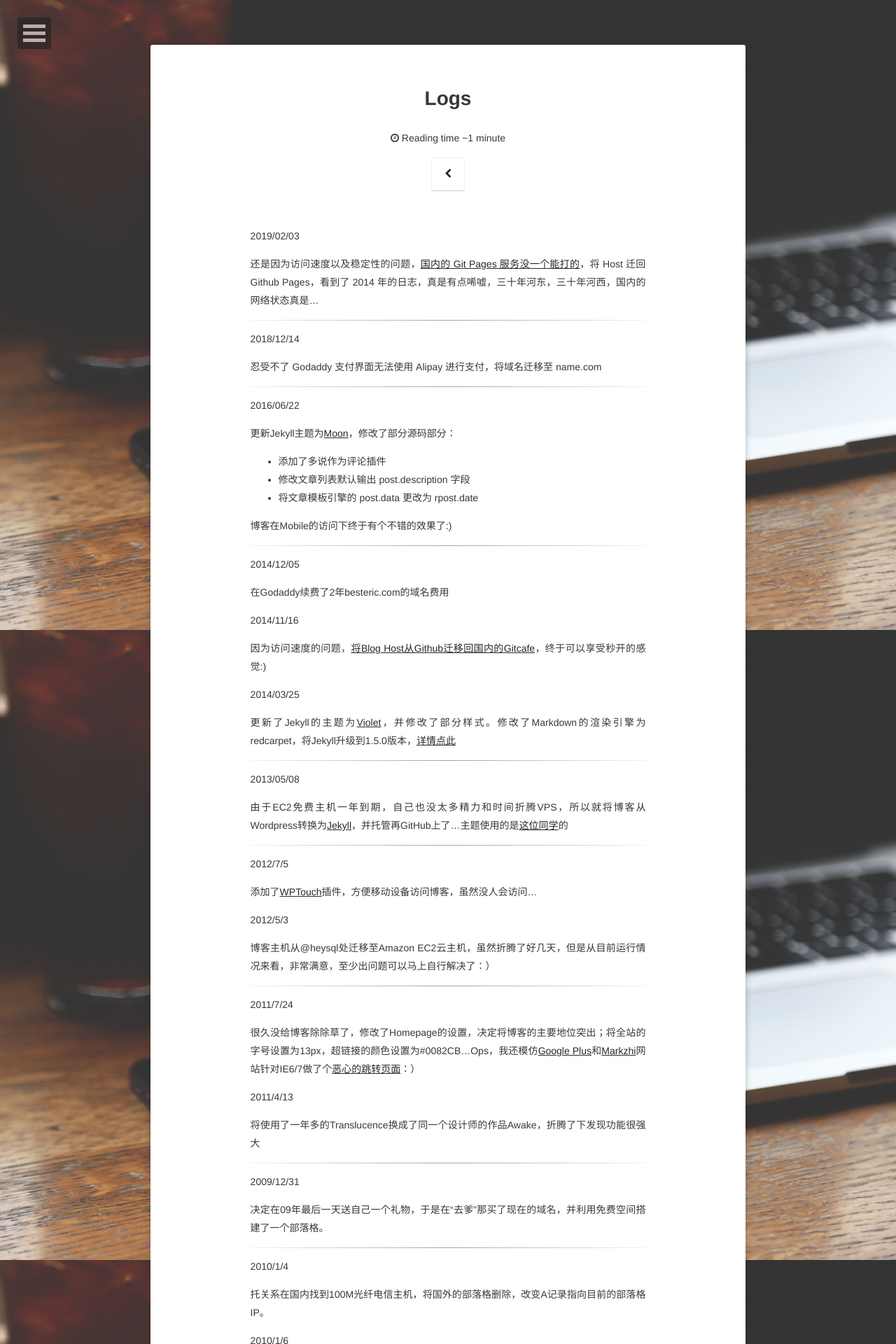
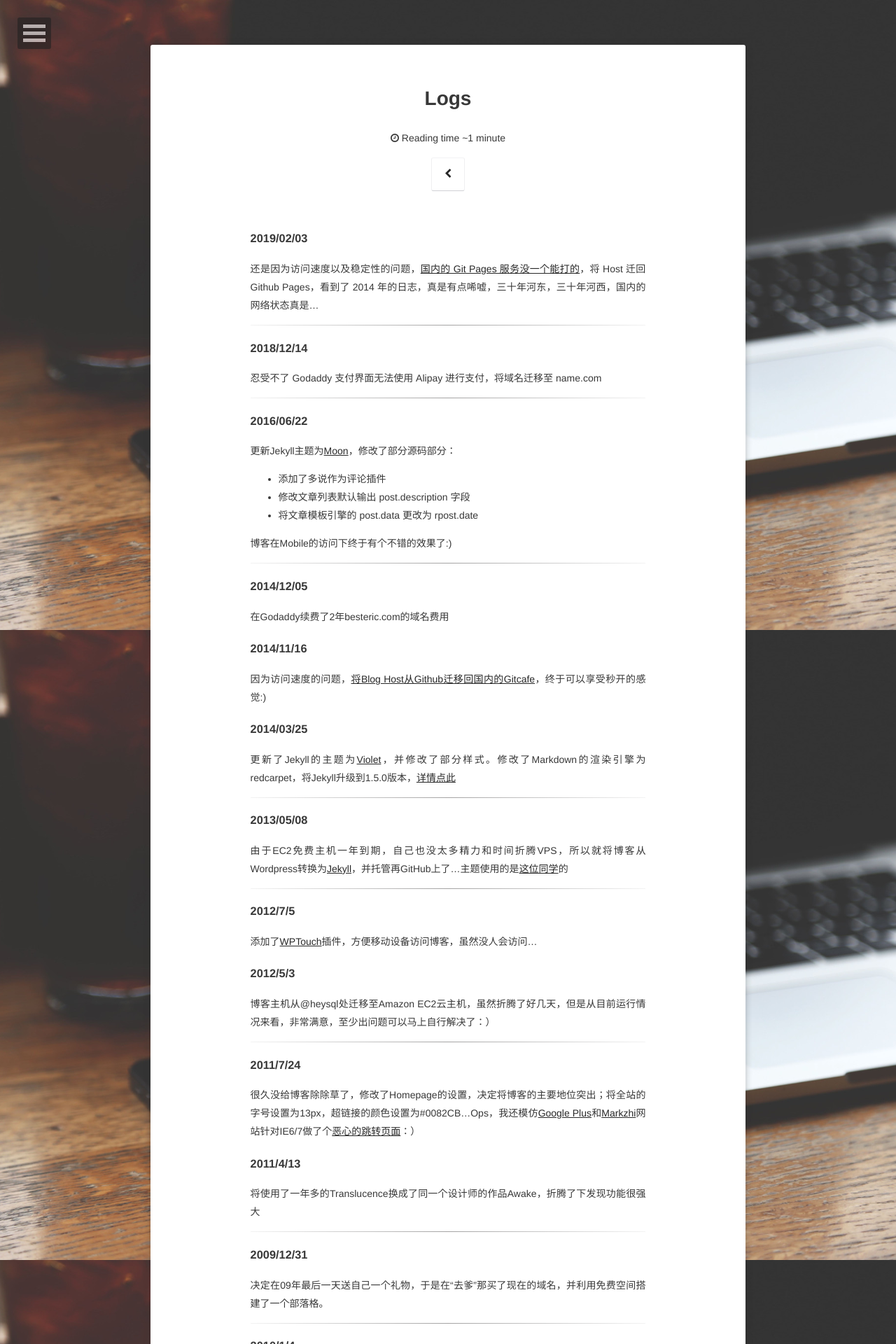
Before and after one commit to besteric/besteric.github.com, a Jekyll site: the page built from logs/index.markdown, in a window 1280 px wide. Shown: the top 1920 px of the page at 70% size. Built offline with Jekyll 4.4.1, drawn with Linux system fonts in a browser that asks for light colours; nearby versions of some CDN libraries.

Commit message:
update logs

```diff
--- a/logs/index.markdown
+++ b/logs/index.markdown
@@ -10,19 +10,19 @@ wordpress_id: 384
 
 
 
-2019/02/03
+### 2019/02/03
 
 还是因为访问速度以及稳定性的问题，[国内的 Git Pages 服务没一个能打的](https://besteric.com/2019/02/03/migrate-back-to-github/)，将 Host 迁回 Github Pages，看到了 2014 年的日志，真是有点唏嘘，三十年河东，三十年河西，国内的网络状态真是...
 
 ---
 
-2018/12/14
+### 2018/12/14
 
 忍受不了 Godaddy 支付界面无法使用 Alipay 进行支付，将域名迁移至 name.com
 
 ---
 
-2016/06/22
+### 2016/06/22
 
 更新Jekyll主题为[Moon](http://taylantatli.me/Moon/moon-theme/)，修改了部分源码部分：
 
@@ -34,80 +34,80 @@ wordpress_id: 384
 
 ---
 
-2014/12/05
+### 2014/12/05
 
 在Godaddy续费了2年besteric.com的域名费用
 
-2014/11/16
+### 2014/11/16
 
 因为访问速度的问题，[将Blog Host从Github迁移回国内的Gitcafe](http://besteric.com/2014/11/16/build-blog-mirror-site-on-gitcafe/)，终于可以享受秒开的感觉:)
 
-2014/03/25
+### 2014/03/25
 
 更新了Jekyll的主题为[Violet](http://www.zhanxin.info/themes.html)，并修改了部分样式。修改了Markdown的渲染引擎为redcarpet，将Jekyll升级到1.5.0版本，[详情点此](http://www.besteric.com/2014/03/26/change-blog-theme-to-violet/)
 
 ---
 
-2013/05/08
+### 2013/05/08
 
 由于EC2免费主机一年到期，自己也没太多精力和时间折腾VPS，所以就将博客从Wordpress转换为[Jekyll](http://jekyllrb.com/)，并托管再GitHub上了…主题使用的是[这位同学](http://webfrogs.me/2012/12/20/use-jekyll/)的
 
 ---
 
-2012/7/5
+### 2012/7/5
 
 添加了[WPTouch](http://wordpress.org/extend/plugins/wptouch/)插件，方便移动设备访问博客，虽然没人会访问...
 
-2012/5/3
+### 2012/5/3
 
 博客主机从@heysql处迁移至Amazon EC2云主机，虽然折腾了好几天，但是从目前运行情况来看，非常满意，至少出问题可以马上自行解决了：）
 
 ---
 
-2011/7/24
+### 2011/7/24
 
 很久没给博客除除草了，修改了Homepage的设置，决定将博客的主要地位突出；将全站的字号设置为13px，超链接的颜色设置为#0082CB...Ops，我还模仿[Google Plus](https://plus.google.com)和[Markzhi](http://markzhi.com)网站针对IE6/7做了个[恶心的跳转页面](http://besteric.com/not-supported.html)：）
 
-2011/4/13
+### 2011/4/13
 
 将使用了一年多的Translucence换成了同一个设计师的作品Awake，折腾了下发现功能很强大
 
 ---
 
-2009/12/31
+### 2009/12/31
 
 决定在09年最后一天送自己一个礼物，于是在“去爹”那买了现在的域名，并利用免费空间搭建了一个部落格。
 
 ---
 
-2010/1/4
+### 2010/1/4
 
 托关系在国内找到100M光纤电信主机，将国外的部落格删除，改变A记录指向目前的部落格IP。
 
-2010/1/6
+### 2010/1/6
 
 修改了Translucence模板，手动添加了侧边栏的效果，添加了QQFace插件。
 
-2010/1/19
+### 2010/1/19
 
 为部落格添加了Google Analytics代码，开始分析网站流量并关注SEO情况。
 
-2010/1/29
+### 2010/1/29
 
 停止了回复邮件通知选项，解决了回复提交缓慢的BUG。
 
-2010/2/4
+### 2010/2/4
 
 卸载了图片管理插件，解决了访问速度过慢的BUG。
 
-2010/2/5
+### 2010/2/5
 
 更新了“蛋疼的我”英文版自我介绍
 
-2010/3/2
+### 2010/3/2
 
 增加了3D标签云的插件
 
-2010/3/15
+### 2010/3/15
 
 上传了EricTwitter.php文件，支持侧边栏显示最新的Twitter 感谢@Colorhook 友情帮助
```
